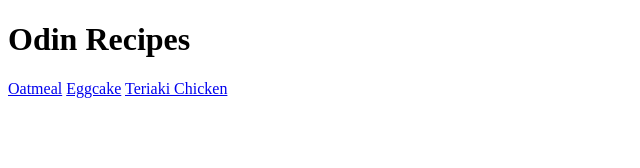
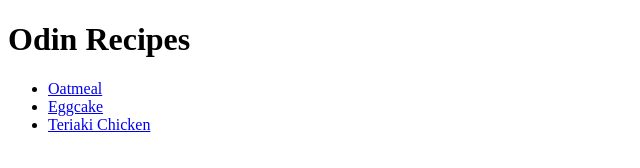
Before and after one commit to ayegoober/odin-recipes, a plain HTML site: page index.html in a window 1280 px wide. Shown: the whole page, without its empty margins (0-640 px from the left). Drawn offline with Linux system fonts and the light colour scheme.

Commit message:
Change recipe links to unordered list format

```diff
--- a/index.html
+++ b/index.html
@@ -8,9 +8,11 @@
 <body>
 
 <h1>Odin Recipes</h1>
-<a href="./oatmeal.html">Oatmeal</a>
-<a href="./eggcake.html">Eggcake</a>
-<a href="./teriaki-chicken.html">Teriaki Chicken</a>
+<ul>
+    <li><a href="./oatmeal.html">Oatmeal</a></li>
+    <li><a href="./eggcake.html">Eggcake</a></li>
+    <li><a href="./teriaki-chicken.html">Teriaki Chicken</a></li>
+</ul>
 
 </body>
 
```
